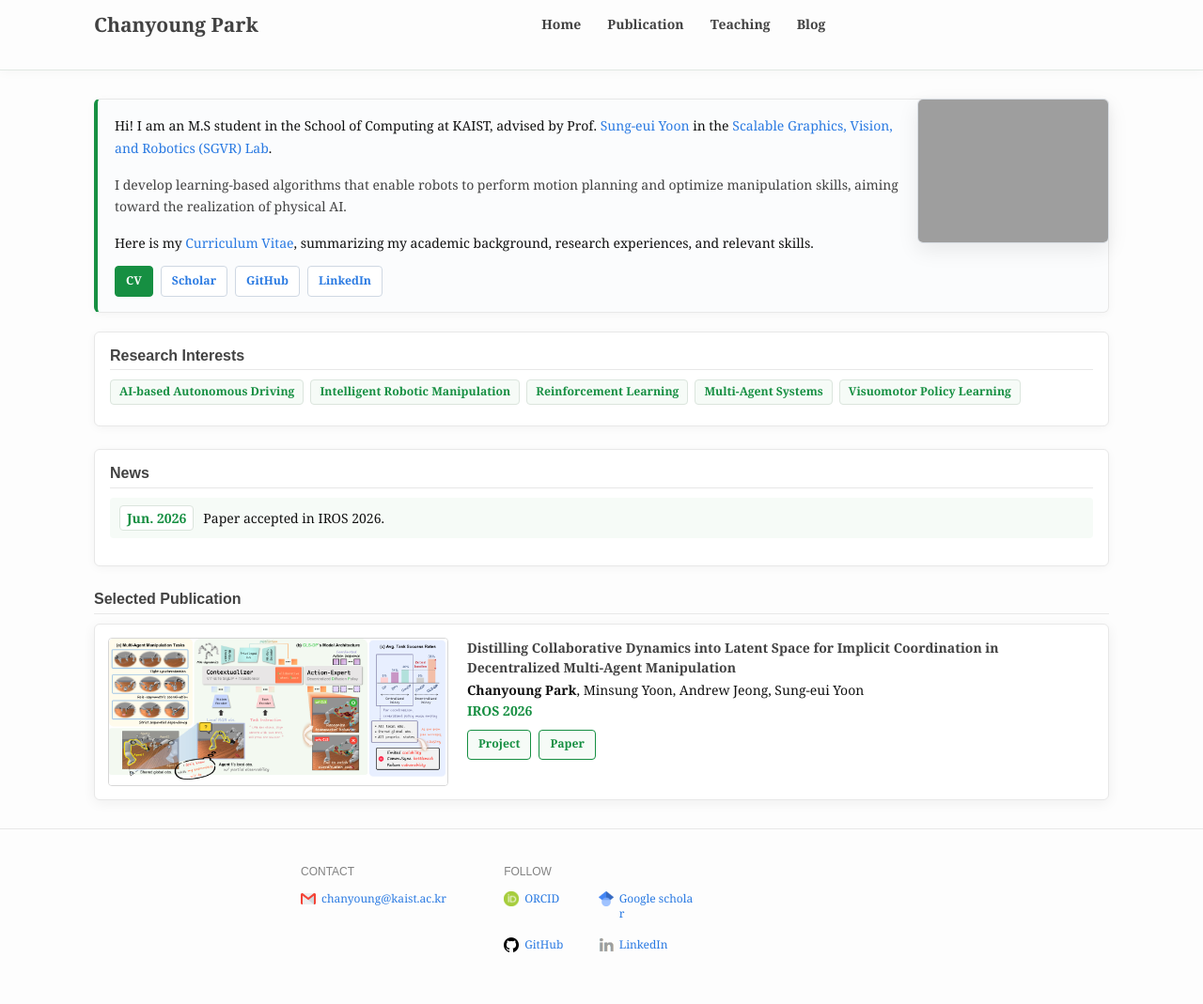
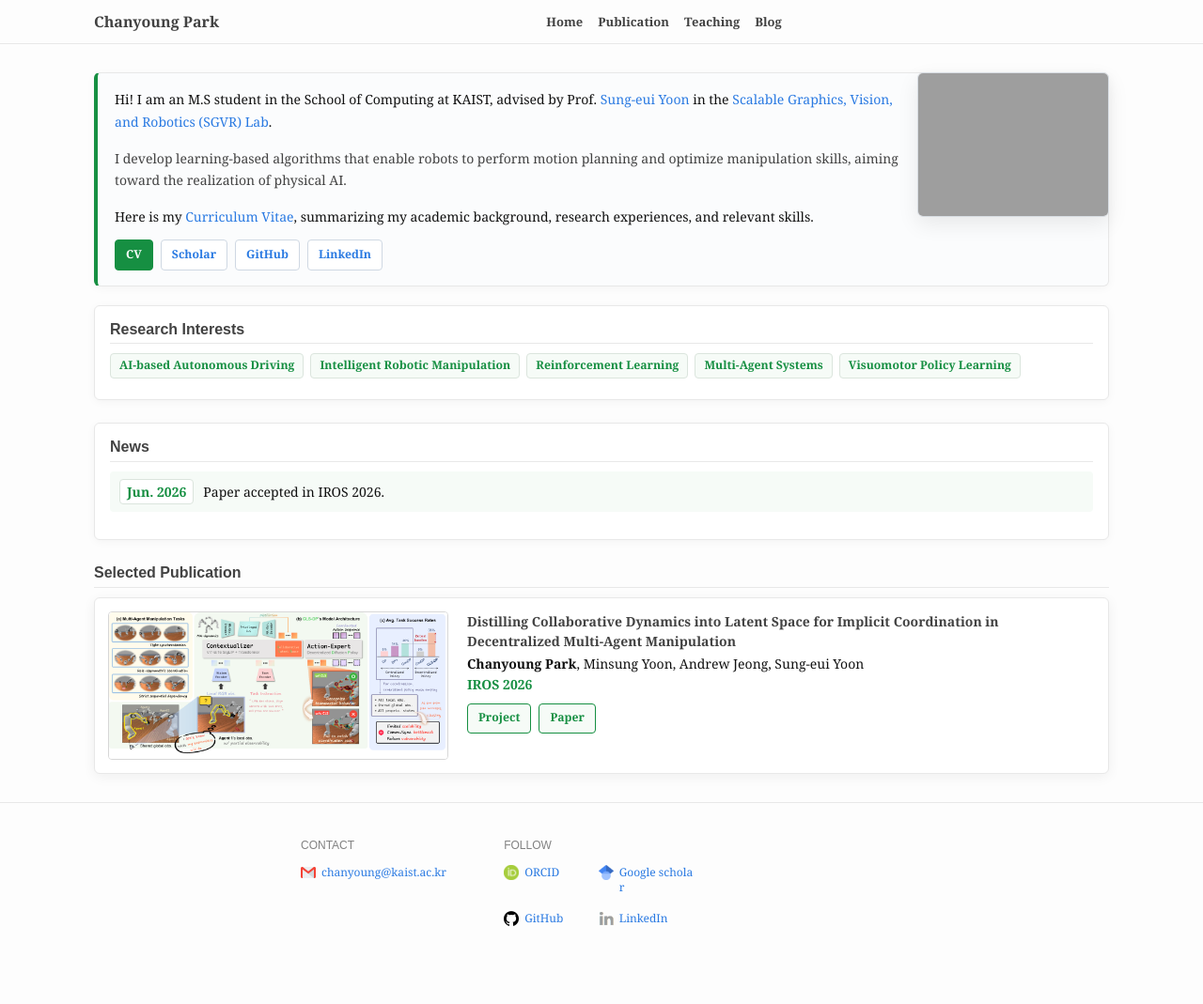
Before and after one commit to cosdeneb/cosdeneb.github.io, a Jekyll site: the page built from index.md, in a window 1280 px wide. Shown: the whole page at 94% size. Built offline with Jekyll 4.4.1, drawn with Linux system fonts in a browser that asks for light colours; after the commit the page ends 1041 px from its top, so only the background shows below that.

Commit message:
Slim down top header

```diff
--- a/_config.yml
+++ b/_config.yml
@@ -67,4 +67,4 @@ exclude:
   - vendor/ruby/
 
 # Used for defeating caching
-version: 5
+version: 6
--- a/_sass/_layout.scss
+++ b/_sass/_layout.scss
@@ -2,12 +2,11 @@
  * Site header
  */
 .site-header {
-  border-bottom: 1px solid #e1e8e3;
-  min-height: 58px;
-  padding-top: 8px;
-  padding-bottom: 8px;
-  background-color: rgba(253, 253, 253, 0.96);
-  box-shadow: 0 1px 12px rgba(0, 0, 0, 0.04);
+  border-bottom: 1px solid $grey-color-light;
+  min-height: 44px;
+  padding-top: 0;
+  padding-bottom: 0;
+  background-color: $background-color;
 
   @include media-query($on-mobile) {
     padding-top: 0;
@@ -26,14 +25,13 @@
 }
 
 .site-title {
-  font-size: 21px;
+  font-size: 16px;
   font-weight: bold;
-  line-height: 1;
+  line-height: 44px;
   letter-spacing: 0;
   float: none;
-  display: flex;
-  align-items: center;
-  padding: 8px 0;
+  display: block;
+  padding: 0;
 
   &,
   &:visited {
@@ -61,17 +59,16 @@
   .menu {
     display: flex;
     align-items: center;
-    gap: 6px;
+    gap: 14px;
   }
 
   .page-link {
     border: 1px solid transparent;
-    border-radius: 4px;
     color: $grey-color-dark;
-    font-size: 14px;
+    font-size: 13px;
     font-weight: bold;
-    line-height: 1.45;
-    padding: 5px 10px;
+    line-height: 44px;
+    padding: 0;
 
     // Gaps between nav items, but not on the first one
     &:not(:first-child) {
@@ -80,9 +77,9 @@
 
     &:hover {
       color: $text-color;
-      text-decoration: none;
-      background-color: #f7f9fb;
-      border-color: $grey-color-light;
+      text-decoration: underline;
+      background-color: transparent;
+      border-color: transparent;
     }
   }
 
@@ -131,7 +128,7 @@
   }
 
   .site-title {
-    line-height: 56px;
+    line-height: 44px;
     padding: 0;
   }
 }
```
